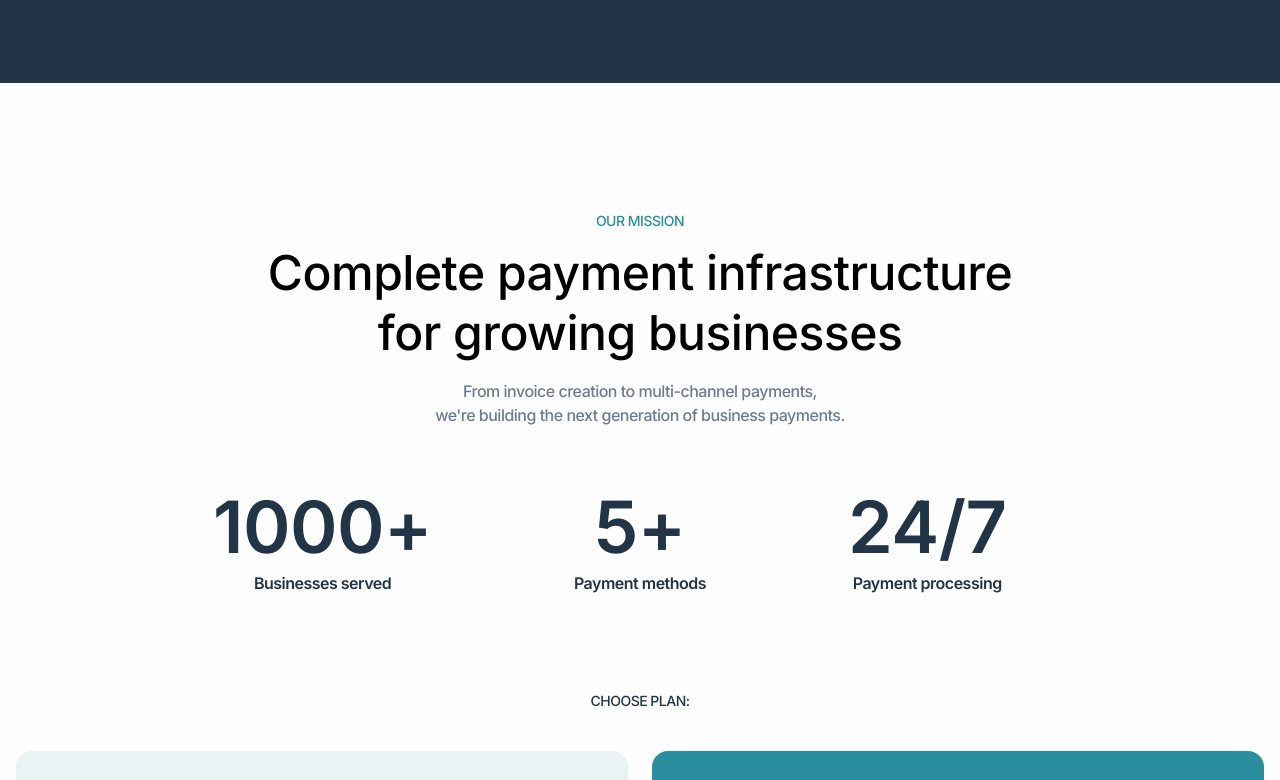
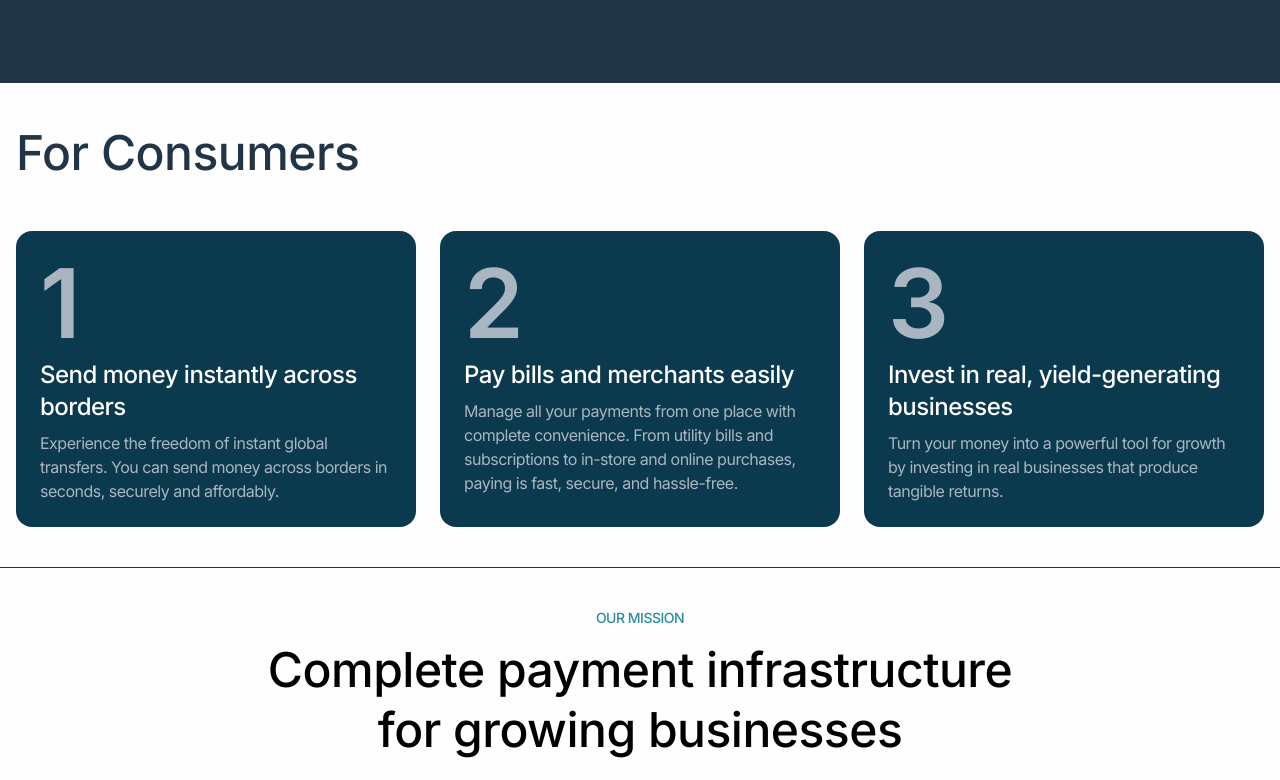
Before and after one commit to Rift-FI/rift-landing, a React (Vite) app: page / in a window 1280 px wide. Shown: the part 2880-3660 px from the top of the page. Built offline with nearby package versions, Linux system fonts and the light colour scheme.

Commit message:
additional updates & fixes

```diff
--- a/src/pages/Stats.tsx
+++ b/src/pages/Stats.tsx
@@ -2,7 +2,7 @@ import { ArrowUpRight } from "lucide-react";
 
 function Stats() {
   return (
-    <section className="container mt-32 mb-32">
+    <section className="container mt-10 mb-32">
       <div className="flex flex-col items-center">
         <p className="text-[#2A8E9E] text-sm font-medium mb-3">OUR MISSION</p>
         <h2 className="text-3xl md:text-5xl/tight font-medium text-black text-center">
@@ -52,8 +52,15 @@ function Stats() {
               </span>
             </div>
           </div>
-          <a href="https://docs.google.com/forms/d/e/1FAIpQLScXU4NMfJmsEE0qsJ5z5ALslnUZi-9OhfrAGdTNhC-fxk4fJQ/viewform?usp=header" target="_blank" rel="noopener noreferrer" className="bg-[#2a8e9e] rounded-2xl p-6 md:p-10 text-white space-y-20 block">
-            <h2 className="text-3xl md:text-5xl/tight font-medium">Enterprise</h2>
+          <a
+            href="https://docs.google.com/forms/d/e/1FAIpQLScXU4NMfJmsEE0qsJ5z5ALslnUZi-9OhfrAGdTNhC-fxk4fJQ/viewform?usp=header"
+            target="_blank"
+            rel="noopener noreferrer"
+            className="bg-[#2a8e9e] rounded-2xl p-6 md:p-10 text-white space-y-20 block"
+          >
+            <h2 className="text-3xl md:text-5xl/tight font-medium">
+              Enterprise
+            </h2>
             <div className="flex justify-between">
               <span className="text-xl md:text-2xl font-medium">
                 Custom pricing
--- a/src/pages/Steps.tsx
+++ b/src/pages/Steps.tsx
@@ -1,5 +1,6 @@
 function Steps() {
   return (
+    <>
       <section className="bg-[#213547] mt-20 py-24">
         <div className="container">
           <div className="grid grid-cols-1 lg:grid-cols-3">
@@ -16,9 +17,10 @@ function Steps() {
                 Get liquidity and payments from anywhere
               </p>
               <p className="text-[#aab5c2] text-sm md:text-base">
-              Receive instant payments and liquidity from across Africa and the
-              world. Rift removes barriers to finance, so your business can
-              operate globally without relying on outdated banking systems.
+                Receive instant payments and liquidity from across Africa and
+                the world. Rift removes barriers to finance, so your business
+                can operate globally without relying on outdated banking
+                systems.
               </p>
             </div>
 
@@ -28,9 +30,10 @@ function Steps() {
                 Build your onchain reputation and unlock funding opportunities
               </p>
               <p className="text-[#aab5c2] text-sm md:text-base">
-              Rift helps your business establish an onchain identity that builds
-              trust with global investors. The stronger your reputation, the
-              easier it becomes to access capital and scale faster.
+                Rift helps your business establish an onchain identity that
+                builds trust with global investors. The stronger your
+                reputation, the easier it becomes to access capital and scale
+                faster.
               </p>
             </div>
 
@@ -42,12 +45,61 @@ function Steps() {
               <p className="text-[#aab5c2] text-sm md:text-base">
                 Transform your business into an onchain asset that generates
                 consistent yield. By opening access to investors worldwide, Rift
-              turns your growth into a shared opportunity for profit and impact.
+                turns your growth into a shared opportunity for profit and
+                impact.
               </p>
             </div>
           </div>
         </div>
       </section>
+
+      <section className="mt-10 border-b-1 pb-10">
+        <div className="container">
+          <div className="grid grid-cols-1 lg:grid-cols-3">
+            <div className="col-span-2">
+              <h2 className="text-3xl md:text-5xl/tight font-medium">
+                For Consumers
+              </h2>
+            </div>
+          </div>
+          <div className="grid grid-cols-1 md:grid-cols-3 gap-6 mt-12">
+            <div className="space-y-2 bg-[#0b3a4f] rounded-2xl p-6">
+              <p className="text-8xl text-[#aab5c2] font-semibold">1</p>
+              <p className="text-white text-xl md:text-2xl font-medium">
+                Send money instantly across borders
+              </p>
+              <p className="text-[#aab5c2] text-sm md:text-base">
+                Experience the freedom of instant global transfers. You can send
+                money across borders in seconds, securely and affordably.
+              </p>
+            </div>
+
+            <div className="space-y-2 bg-[#0b3a4f] rounded-2xl p-6">
+              <p className="text-8xl text-[#aab5c2] font-semibold">2</p>
+              <p className="text-white text-xl md:text-2xl font-medium">
+                Pay bills and merchants easily
+              </p>
+              <p className="text-[#aab5c2] text-sm md:text-base">
+                Manage all your payments from one place with complete
+                convenience. From utility bills and subscriptions to in-store
+                and online purchases, paying is fast, secure, and hassle-free.
+              </p>
+            </div>
+
+            <div className="space-y-2 bg-[#0b3a4f] rounded-2xl p-6">
+              <p className="text-8xl text-[#aab5c2] font-semibold">3</p>
+              <p className="text-white text-xl md:text-2xl font-medium">
+                Invest in real, yield-generating businesses
+              </p>
+              <p className="text-[#aab5c2] text-sm md:text-base">
+                Turn your money into a powerful tool for growth by investing in
+                real businesses that produce tangible returns.
+              </p>
+            </div>
+          </div>
+        </div>
+      </section>
+    </>
   );
 }
 
```
Lines whose indentation alone changed are shown as unchanged.
